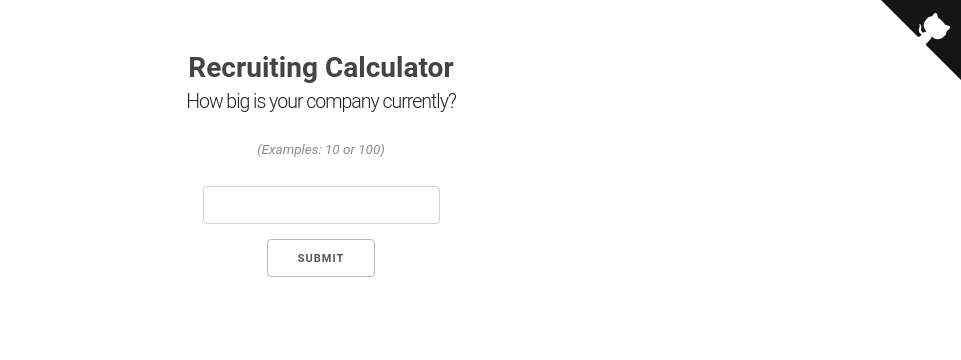
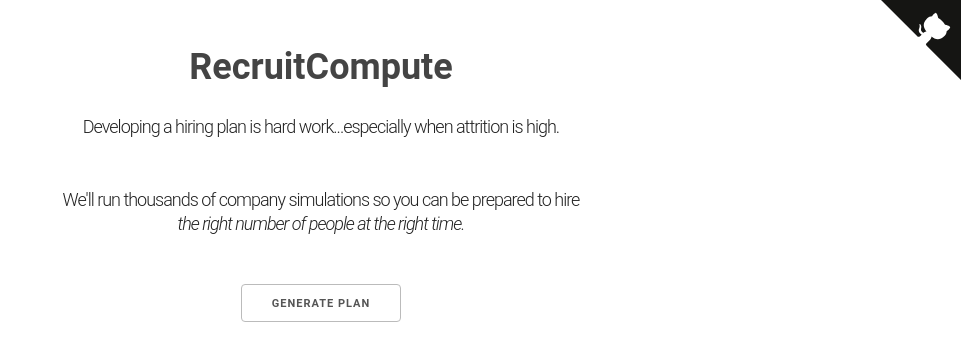
Before and after one commit to goizueta/recruitingCalculator, a React (Create React App) app: page / in a window 1280 px wide. Shown: the top 360 px of the page, without its empty margins (319-1280 px from the left). Built offline with nearby package versions, Linux system fonts and the light colour scheme.

Commit message:
feat: Added landing page and fixed an input bug

```diff
--- a/src/Answers.js
+++ b/src/Answers.js
@@ -27,7 +27,8 @@ export default class Answers extends React.Component {
       worst_months: returnObj.worst_company_history,
       currMonth: 0,
       showToolTip: false,
-      windowWidth: initialWidth / 2
+      windowWidth: initialWidth / 2,
+      attrition: this.props.answers[2]
     }
 
     var line_one = [] //with attrition
@@ -85,14 +86,14 @@ export default class Answers extends React.Component {
 
     const leftIndent = {
       textAlign: "left",
-      marginRight: "20%",
-      marginRight: "20%",
       textSize: "2em"
     }
 
     const yAxisStyle = {
-      textAlign: "left",
-      marginBottom: "0px"
+      marginBottom: "-6rem",
+      marginTop: "4rem",
+      marginRight: "80%",
+      transform: "rotate(-90deg)"
     }
 
     const topMargin = {
@@ -109,12 +110,12 @@ export default class Answers extends React.Component {
 
     const legendData = [
       {
-        key: this.props.answers[2] + "% Attrition (10th percentile)",
+        key: this.state.attrition + "% Attrition (10th percentile)",
         value: 300,
         color: "#4A6670"
       },
       {
-        key: this.props.answers[2] + "% Attrition (median)",
+        key: this.state.attrition + "% Attrition (median)",
         value: 200,
         color: "#668F80"
       },
@@ -142,9 +143,12 @@ export default class Answers extends React.Component {
     if (this.state.currMonth >= this.props.answers[1]) {
       return (
         <div className="container">
+          <div className="row">
             <h2 className="tagline-line1">Projected Hiring Forecast</h2>
             <h2 className="tagline-line2">after 1000 simulations</h2>
-          <h6 style={yAxisStyle}>Total New Hires</h6>
+            <div style={yAxisStyle}>
+              <h6>Hires</h6>
+            </div>
             <LineChart
               axes
               lineColors={["#4A6670", "#668F80", "#C3B59F"]}
@@ -156,10 +160,23 @@ export default class Answers extends React.Component {
               data={this.data}
             />
             <div>
-            <p>Months</p>
+              <h6>Months</h6>
             </div>
-
-          <Legend data={legendData} dataId={"key"} config={config} horizontal />
+          </div>
+          <div className="row">
+            <Legend
+              data={legendData}
+              dataId={"key"}
+              config={config}
+              horizontal
+            />
+          </div>
+          <div className="row">
+            <h2 className="tagline-line2">
+              Scroll down for more info, or&nbsp;
+              <a href=".">go back to the beginning.</a>
+            </h2>
+          </div>
           <h2 className="tagline-line1" style={scrollDown}>
             Summary
           </h2>
--- a/src/App.js
+++ b/src/App.js
@@ -1,7 +1,5 @@
 import React from "react"
-import PropTypes from "prop-types"
-import Form from "./Form"
-import Answers from "./Answers"
+import Questions from "./Questions"
 import "./normalize.css"
 import "./skeleton.css"
 
@@ -9,28 +7,8 @@ class App extends React.Component {
   constructor() {
     super()
     this.state = {
-      questionIndex: 0,
-      questions: [
-        "How big is your company currently?",
-        "How many months do you want to forecast into the future?",
-        "How many employees left your company in the past year?",
-        "What is your target yearly headcount growth rate (in percentage points)?"
-      ],
-      hints: [
-        "(Examples: 10 or 100)",
-        "(Example: 12 for a full year)",
-        "(Example: 15)",
-        "(Example: 50 if you want to grow by 50%)"
-      ],
-      answers: []
+      onboarding: true
     }
-
-    this.handleSubmit = this.handleSubmit.bind(this)
-  }
-
-  handleSubmit(value) {
-    this.state.answers.push(value)
-    this.setState({ questionIndex: this.state.questionIndex + 1 })
   }
 
   render() {
@@ -40,43 +18,52 @@ class App extends React.Component {
       marginTop: "5rem"
     }
 
-    const hintStyle = {
-      color: "#8a8c8c",
-      fontStyle: "italic",
-      fontSize: ".9em",
+    const topMargin = {
       marginTop: "2.5rem"
     }
 
-    if (this.state.questionIndex < 4) {
+    if (this.state.onboarding) {
       return (
         <div className="container" style={style}>
-          <h2 className="tagline-line1">
-            <strong>Recruiting Calculator</strong>
-          </h2>
-          <h2 className="tagline-line2">
-            {this.state.questions[this.state.questionIndex]}
-          </h2>
-          <p style={hintStyle}>{this.state.hints[this.state.questionIndex]}</p>
-          <Form handleSubmit={this.handleSubmit} />
+          <div className="row">
+            <h2 className="tagline-line1">
+              <strong>RecruitCompute</strong>
+            </h2>
+          </div>
+          <div className="row">
+            <div className="offset-by-two eight columns">
+              <h2 className="tagline-line2">
+                Developing a hiring plan is hard work...especially when
+                attrition is high.
+              </h2>
+              <br />
+            </div>
+          </div>
+
+          <div className="row">
+            <div className="offset-by-two eight columns">
+              <h2 className="tagline-line2">
+                We'll run thousands of company simulations so you can be
+                prepared to hire <br />{" "}
+                <em>the right number of people at the right time.</em>
+              </h2>
+              <br />
+              <br />
+            </div>
+          </div>
+          <button
+            onClick={function() {
+              this.setState({ onboarding: false })
+            }.bind(this)}
+          >
+            Generate Plan
+          </button>
         </div>
       )
     } else {
-      return (
-        <div className="container" style={style}>
-          <Answers answers={this.state.answers} />
-        </div>
-      )
+      return <Questions />
     }
   }
 }
 
-App.propTypes = {
-  txt: PropTypes.string,
-  cat: PropTypes.number.isRequired
-}
-
-App.defaultProps = {
-  txt: "This is default"
-}
-
 export default App
--- a/src/Form.js
+++ b/src/Form.js
@@ -5,7 +5,7 @@ export default class Form extends React.Component {
     super(props)
     this.state = {
       value: "",
-      disabled: false
+      disabled: true
     }
 
     this.handleChange = this.handleChange.bind(this)
@@ -14,7 +14,7 @@ export default class Form extends React.Component {
 
   handleChange(event) {
     var re = /^[0-9]+$/
-    if (re.test(event.target.value) || event.target.value === "") {
+    if (re.test(event.target.value)) {
       this.setState({ value: event.target.value, disabled: false })
     } else {
       this.setState({ value: event.target.value, disabled: true })
@@ -44,7 +44,13 @@ export default class Form extends React.Component {
           <br />
           <input type="submit" value="Submit" disabled={this.state.disabled} />
         </form>
-        <p hidden={!this.state.disabled} style={redStyle}>
+        <p
+          hidden={
+            !this.state.disabled ||
+            (this.state.value === "" && this.state.disabled)
+          }
+          style={redStyle}
+        >
           Please enter only numeric digits.
         </p>
       </div>
```
Also changed, not shown: src/index.js (+4 -4 lines), src/normalize.css. Lines whose indentation alone changed are shown as unchanged.
